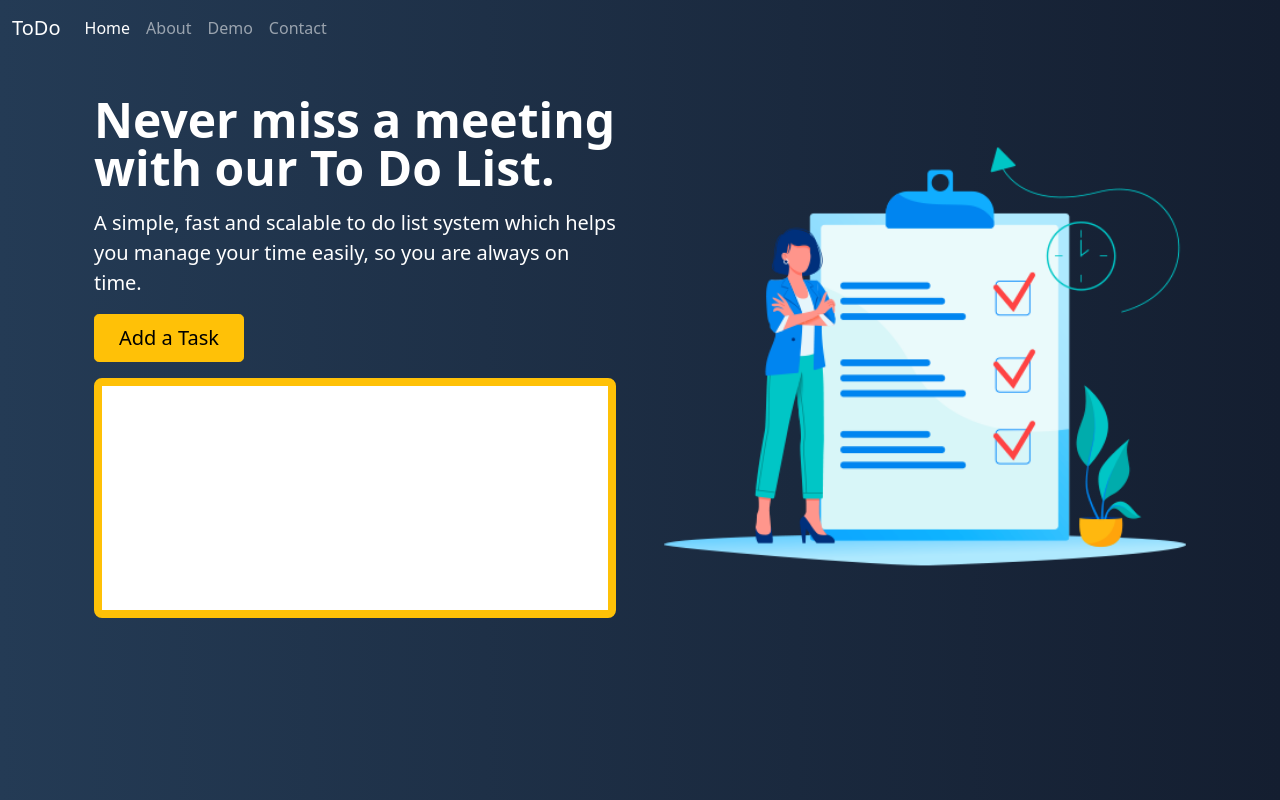
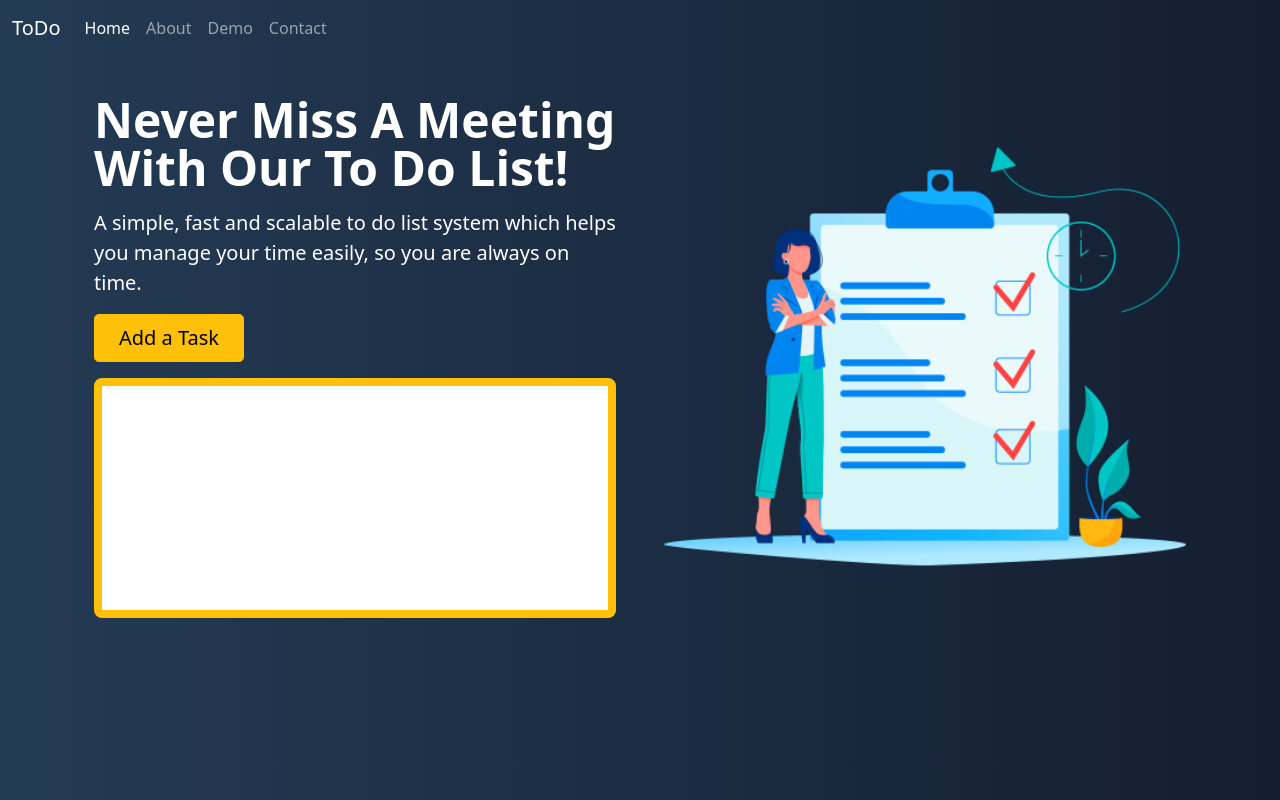
Before and after one commit to cbisnath/FirstProject, a plain HTML site: page index.html in a window 1280 px wide. Drawn offline with nearby package versions, Linux system fonts and the light colour scheme.

Commit message:
Fixed Typos

```diff
--- a/index.html
+++ b/index.html
@@ -2,7 +2,7 @@
 <html lang="en">
 
 <head>
-    <title>First Project</title>
+    <title>First Project V2</title>
     <!-- Required meta tags -->
     <meta charset="utf-8">
     <meta name="viewport" content="width=device-width, initial-scale=1, shrink-to-fit=no">
@@ -52,7 +52,7 @@
                         loading="lazy">
                 </div>
                 <div class="col-lg-6">
-                    <h1 class="display-5 fw-bold lh-1 mb-3">Never miss a meeting with our To Do List.</h1>
+                    <h1 class="display-5 fw-bold lh-1 mb-3">Never Miss A Meeting With Our To Do List!</h1>
                     <p class="lead">A simple, fast and scalable to do list system which helps you manage your time easily,
                         so you are always on time.
                     </p>
```
